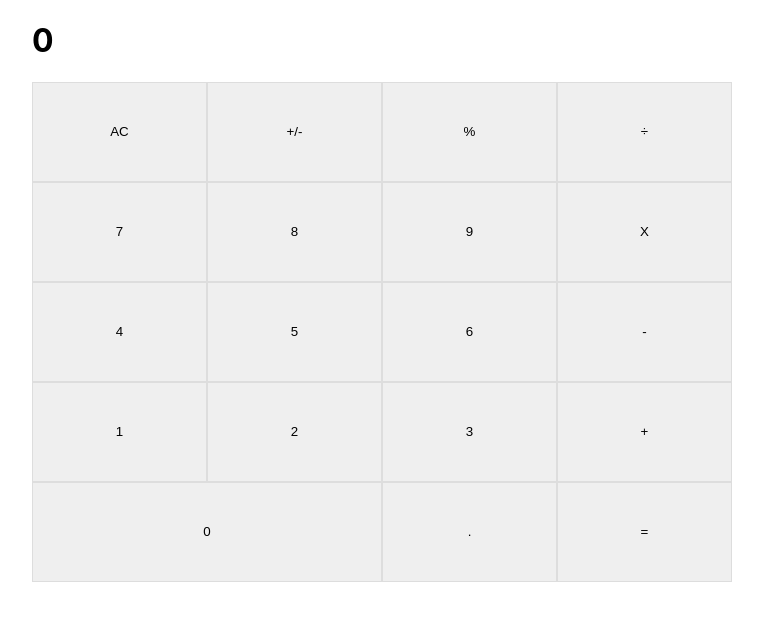
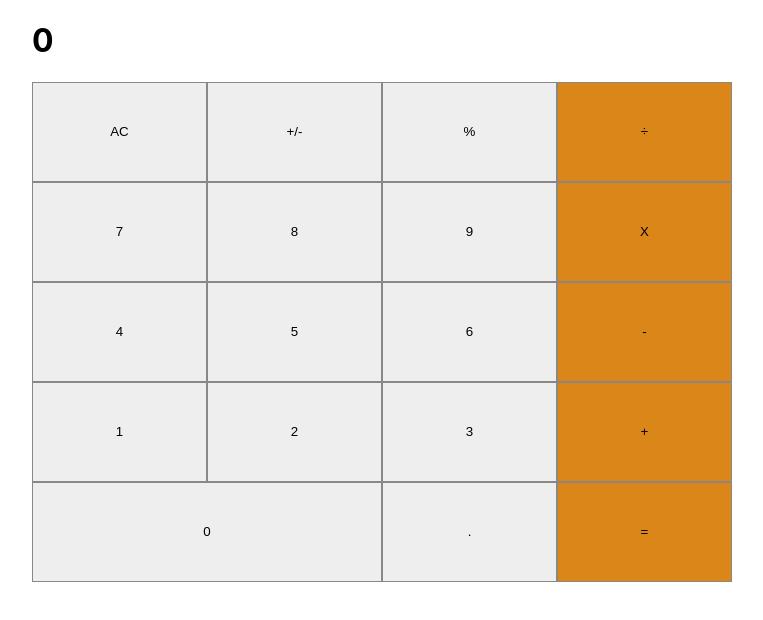
Before and after one commit to FabienNeibaf/Calculator, a React (Create React App) app: page / in a window 1280 px wide. Shown: the top 620 px of the page, without its empty margins (258-1021 px from the left). Built offline with nearby package versions, Linux system fonts and the light colour scheme.

Commit message:
Pass color and wide props to the Button

```diff
--- a/src/components/Button.js
+++ b/src/components/Button.js
@@ -1,12 +1,16 @@
 import React from 'react';
 import PropTypes from 'prop-types';
 
-const Button = ({ name }) => (
-  <button className={name === '0' ? 'zero' : ''}>{name}</button>
+const Button = ({ name, color = '#db8619', wide = false }) => (
+  <button style={{ backgroundColor: color }} className={wide ? 'x2' : ''}>
+    {name}
+  </button>
 );
 
 Button.propTypes = {
   name: PropTypes.string,
+  color: PropTypes.string,
+  wide: PropTypes.bool,
 };
 
 export default Button;
--- a/src/components/ButtonPanel.js
+++ b/src/components/ButtonPanel.js
@@ -5,32 +5,32 @@ const ButtonPanel = () => {
   return (
     <section id="ButtonPanel">
       <div className="group">
-        <Button name="AC" />
-        <Button name="+/-" />
-        <Button name={`\u0025`} />
+        <Button name="AC" color="#eee" />
+        <Button name="+/-" color="#eee" />
+        <Button name={`\u0025`} color="#eee" />
         <Button name={`\u00f7`} />
       </div>
       <div className="group">
-        <Button name="7" />
-        <Button name="8" />
-        <Button name="9" />
+        <Button name="7" color="#eee" />
+        <Button name="8" color="#eee" />
+        <Button name="9" color="#eee" />
         <Button name="X" />
       </div>
       <div className="group">
-        <Button name="4" />
-        <Button name="5" />
-        <Button name="6" />
+        <Button name="4" color="#eee" />
+        <Button name="5" color="#eee" />
+        <Button name="6" color="#eee" />
         <Button name="-" />
       </div>
       <div className="group">
-        <Button name="1" />
-        <Button name="2" />
-        <Button name="3" />
+        <Button name="1" color="#eee" />
+        <Button name="2" color="#eee" />
+        <Button name="3" color="#eee" />
         <Button name="+" />
       </div>
       <div className="group">
-        <Button name="0" />
-        <Button name="." />
+        <Button name="0" color="#eee" wide={true} />
+        <Button name="." color="#eee" />
         <Button name="=" />
       </div>
     </section>
--- a/src/index.css
+++ b/src/index.css
@@ -14,7 +14,7 @@ body {
 button {
   margin: 0;
   width: 25%;
-  border: 1px solid #ddd;
+  border: 1px solid #888;
 }
 
 #root {
@@ -44,11 +44,11 @@ button {
   color: #fff;
   padding: 1rem;
   line-height: 1;
-  background: #aaa;
+  background: #888;
   align-items: center;
   justify-content: end;
 }
 
-.zero {
+.x2 {
   width: 50%;
 }
```
